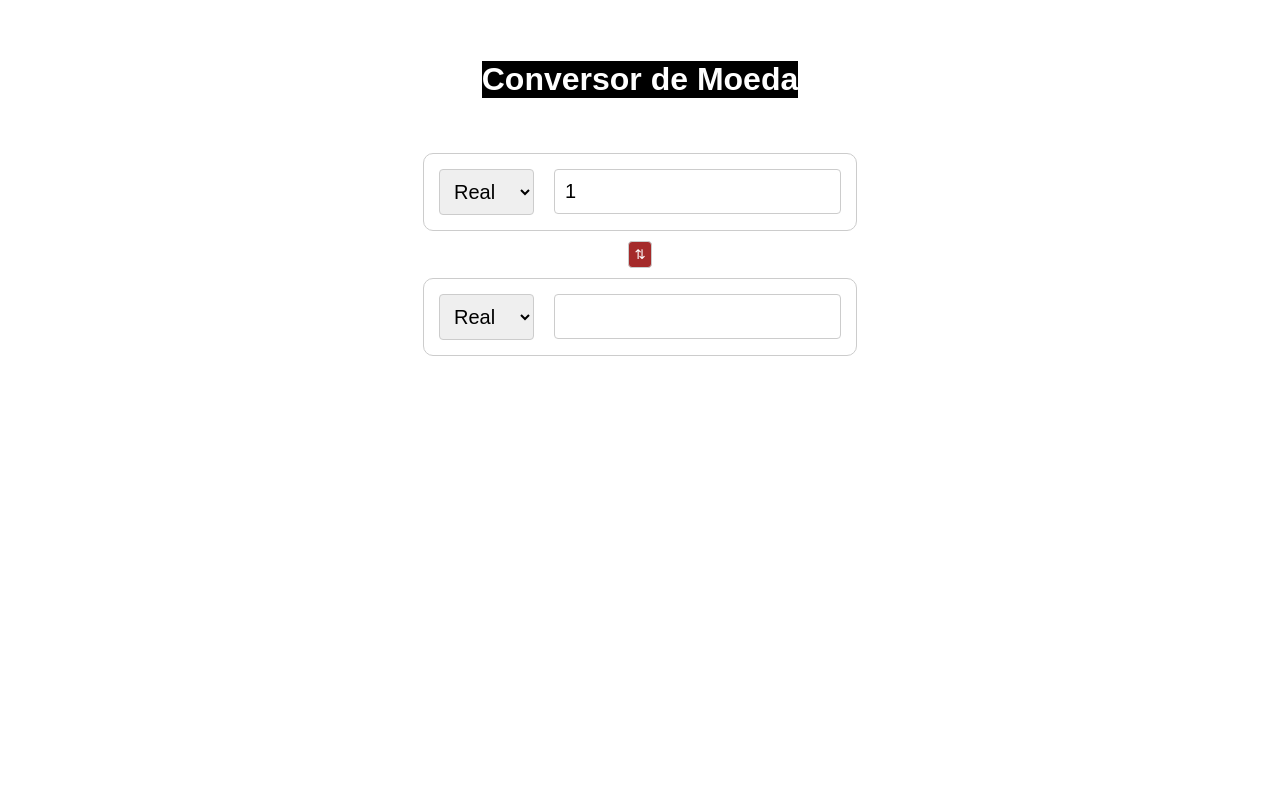
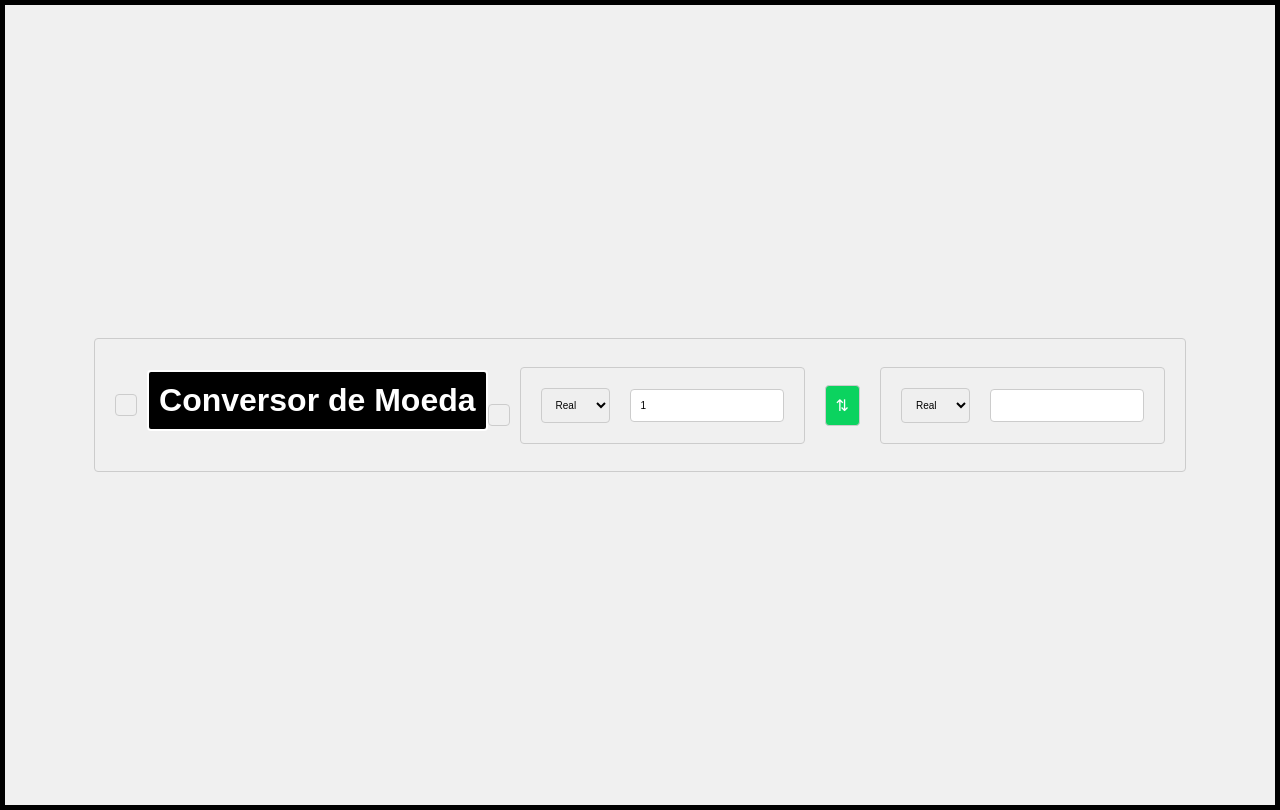
Before and after one commit to CrgB1997/Conversor-de-Moeda, a plain HTML site: page index.html in a window 1280 px wide. Drawn offline with Linux system fonts and the light colour scheme; no server answers.

Commit message:
criamos arquivos separados

```diff
--- a/index.html
+++ b/index.html
@@ -1,69 +1,24 @@
 <!DOCTYPE html>
-<html lang="en">
+<html lang="pt-br">
+
 <head>
     <meta charset="UTF-8">
     <meta name="viewport" content="width=device-width, initial-scale=1.0">
     <title>Conversor de Moeda</title>
 <!-- criando stilo de pagina-->
-<style>
-        body {
-            font-family: Arial, sans-serif;
-            display: flex;
-            flex-direction: column;
-            align-items: center;
-            justify-content: center;
-            height: 50vh;
-            margin: 0;
-        }
-        h1 {
-            margin-bottom: 30px;
-            color:white
-            /*  adicionar cor ao botao, mudei tamanho do botao */
-          }
-        div {
-            display: flex;
-            align-items: center;
-            justify-content: center;
-            margin: 5px;
-            border: 1px solid #ccc; /* Borda do div */
-            padding: 5px;
-            border-radius: 10px; /* Bordas arredondadas */
-        }
-        select, input {
-            padding: 10px;
-            margin: 10px;
-            font-size: 20px;
-            border: 1px solid #ccc; /* Borda do select e input */
-            border-radius: 4px; /* Bordas arredondadas */
-        }
-        button {
-            padding: 5px;
-            margin: 5px;
-            font-size: 5 px;
-            background-color: brown;
-            color: white; /* Cor do texto do botão */
-            border: 1px solid #ccc; /* Borda do botão */
-            border-radius: 4px; /* Bordas arredondadas */
-            cursor: pointer;
-        }
-        button:hover {
-            background-color: #a52a2a; /* Cor de fundo do botão ao passar o mouse */
-        }
-        #tax_info {
-            display: block;
-            margin-top: 20px;
-            font-weight: bold;
-            text-align: center;
-            color: #333; /* Cor do texto */
-        }
-    </style>
+<link rel="stylesheet" href="style.css">
 </head>
+<div class="app-container"><div>
+
+</div>
 <body>
   <!--adicionar cor no texto -->
+    <!-- Conteúdo da div -->
+    <h1>Conversor de Moeda</h1>
 
-    <h1 style=" background-color: black;" border-radius: 20px;background-color: #333;>
-      Conversor de Moeda</h1>
+
     <!-- Add your content here -->
+
     <span id="tax_info"></span>
     <div>
       <select id="from_currency"></select>
@@ -74,59 +29,6 @@
       <select id="to_currency"></select>
       <input type="number" id="to_ammount" />
     </div>
-
-
-
-<script>
-
-const label_from_currency = document.getElementById('from_currency');
-const input_from_ammount = document.getElementById('from_ammount');
-const label_to_currency = document.getElementById('to_currency');
-const input_to_ammount = document.getElementById('to_ammount');
-
-const tax_info = document.getElementById('tax_info');
-const swap = document.getElementById('swap');
-
-label_from_currency.addEventListener('change', calculate);
-input_from_ammount.addEventListener('input', calculate);
-label_to_currency.addEventListener('change', calculate);
-input_to_ammount.addEventListener('input', calculate);
-swap.addEventListener('click', infoSwap);
-
-main();
-function main() {
-  let currency = { "BRL": "Real", "EUR": "Euro", "USD": "Dollar" };
-  let options = [];
-  for (var [key, value] of Object.entries(currency)) {
-    options.push(`<option value='${key}'>${value}</option>`);
-  }
-  label_from_currency.innerHTML = options.join('\n');
-  label_to_currency.innerHTML = options.join('\n');
-  calculate();
-}
-
-function infoSwap() {
-  let temp = label_from_currency.value;
-  label_from_currency.value = label_to_currency.value;
-  label_to_currency.value = temp;
-  calculate();
-}
-
-async function getURL(url) {
-  return (await fetch(url)).json();
-}
-
-function getInfoSelect(select) {
-  return select.options[select.selectedIndex].text;
-}
-
-async function calculate() {
-  let from = label_from_currency.value;
-  let to = label_to_currency.value;
-  let { rates } = await getURL(`https://api.exchangerate-api.com/v4/latest/${from}`);
-  let rate = rates[to];
-  tax_info.innerText = `1 ${getInfoSelect(label_from_currency)} = ${rate} ${getInfoSelect(label_to_currency)}`
-  input_to_ammount.value = (input_from_ammount.value * rate).toFixed(2);
-}
-
-</script>
+   <script src="script.js" async></script>
+</body>
+</html>
--- /dev/null
+++ b/script.js
@@ -0,0 +1,49 @@
+const label_from_currency = document.getElementById('from_currency');
+const input_from_ammount = document.getElementById('from_ammount');
+const label_to_currency = document.getElementById('to_currency');
+const input_to_ammount = document.getElementById('to_ammount');
+
+const tax_info = document.getElementById('tax_info');
+const swap = document.getElementById('swap');
+
+label_from_currency.addEventListener('change', calculate);
+input_from_ammount.addEventListener('input', calculate);
+label_to_currency.addEventListener('change', calculate);
+input_to_ammount.addEventListener('input', calculate);
+swap.addEventListener('click', infoSwap);
+
+main();
+function main() {
+    let currency = { "BRL": "Real", "EUR": "Euro", "USD": "Dollar" };
+    let options = [];
+    for (var [key, value] of Object.entries(currency)) {
+        options.push(`<option value='${key}'>${value}</option>`);
+    }
+    label_from_currency.innerHTML = options.join('\n');
+    label_to_currency.innerHTML = options.join('\n');
+    calculate();
+}
+
+function infoSwap() {
+    let temp = label_from_currency.value;
+    label_from_currency.value = label_to_currency.value;
+    label_to_currency.value = temp;
+    calculate();
+}
+
+async function getURL(url) {
+    return (await fetch(url)).json();
+}
+
+function getInfoSelect(select) {
+    return select.options[select.selectedIndex].text;
+}
+
+async function calculate() {
+    let from = label_from_currency.value;
+    let to = label_to_currency.value;
+    let { rates } = await getURL(`https://api.frankfurter.app/latest?from=${from}&to=${to}`);
+    let rate = rates[to];
+    tax_info.innerText = `1 ${getInfoSelect(label_from_currency)} = ${rate} ${getInfoSelect(label_to_currency)}`;
+    input_to_ammount.value = (input_from_ammount.value * rate).toFixed(2);
+}
--- /dev/null
+++ b/style.css
@@ -0,0 +1,64 @@
+body {
+    font-family: Arial, sans-serif;
+    display: flex;
+    flex-direction: column;
+    align-items: center;
+    justify-content: center;
+    height: 100vh;
+    margin: 0;
+    background-color: #f0f0f0; /* Cor de fundo */
+    border: 5px solid #000; /* Borda do corpo da página */
+}
+
+h1 {
+    margin-bottom: 30px;
+    color: white;
+    background-color: black; /* Cor de fundo do título */
+    border: 2px solid #fff; /* Borda do título */
+    padding: 10px;
+    border-radius: 4px; /* Bordas arredondadas */
+}
+
+div {
+    display: flex;
+    align-items: center;
+    justify-content: center;
+    margin: 10px;
+    border: 1px solid #ccc; /* Borda do div */
+    padding: 10px;
+    border-radius: 4px; /* Bordas arredondadas */
+}
+
+select, input {
+    padding: 10px;
+    margin: 10px;
+    font-size: 10px;
+    border: 1px solid #ccc; /* Borda do select e input */
+    border-radius: 4px; /* Bordas arredondadas */
+}
+
+button {
+    padding: 10px;
+    margin: 10px;
+    font-size: 16px;
+    background-color: rgb(11, 211, 95); /* Cor de fundo do botão */
+    color: white; /* Cor do texto do botão */
+    border: 1px solid #ccc; /* Borda do botão */
+    border-radius: 4px; /* Bordas arredondadas */
+    cursor: pointer;
+}
+
+button:hover {
+    background-color: #a52a2a; /* Cor de fundo do botão ao passar o mouse */
+}
+
+#tax_info {
+    display: block;
+    margin-top: 20px;
+    font-weight: bold;
+    text-align: center;
+    color: #333; /* Cor do texto */
+    border: 1px solid #ccc; /* Borda do tax_info */
+    padding: 10px;
+    border-radius: 4px; /* Bordas arredondadas */
+}
```
